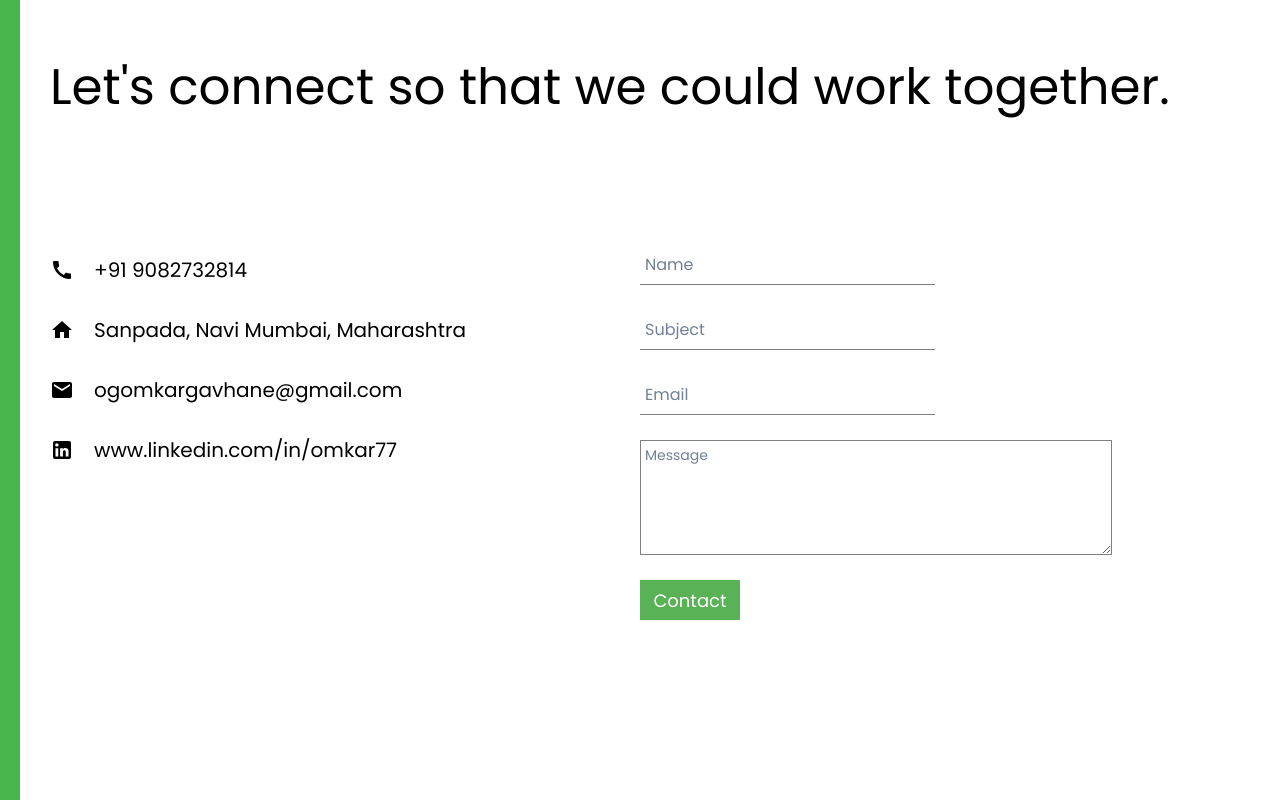
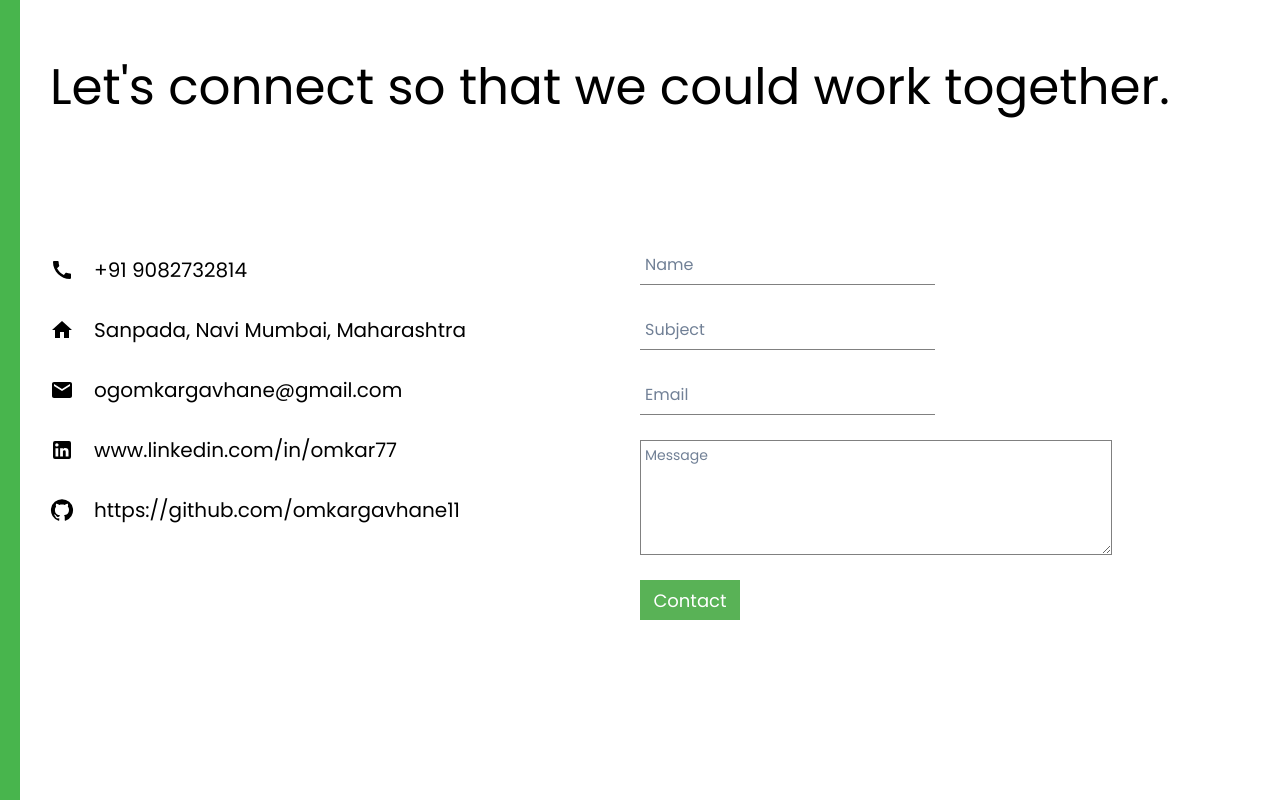
Before and after one commit to omkargavhane11/portfolio1, a React (Create React App) app: page / in a window 1280 px wide. Shown: the part 2540-3340 px from the top of the page. Built offline with nearby package versions, Linux system fonts and the light colour scheme.

Commit message:
added github URL

```diff
--- a/src/components/contact/Contact.jsx
+++ b/src/components/contact/Contact.jsx
@@ -3,6 +3,7 @@ import CallIcon from "@mui/icons-material/Call";
 import HomeIcon from "@mui/icons-material/Home";
 import EmailIcon from "@mui/icons-material/Email";
 import LinkedInIcon from "@mui/icons-material/LinkedIn";
+import GitHubIcon from "@mui/icons-material/GitHub";
 //
 import { useRef } from "react";
 import emailjs from "@emailjs/browser";
@@ -113,10 +114,14 @@ const Contact = () => {
               <EmailIcon />
               <span>ogomkargavhane@gmail.com</span>
             </div>
-          </div>
-          <div className="c-info-item">
-            <LinkedInIcon />
-            <span>www.linkedin.com/in/omkar77</span>
+            <div className="c-info-item">
+              <LinkedInIcon />
+              <span>www.linkedin.com/in/omkar77</span>
+            </div>
+            <div className="c-info-item">
+              <GitHubIcon />
+              <span>https://github.com/omkargavhane11</span>
+            </div>
           </div>
         </div>
 
```
